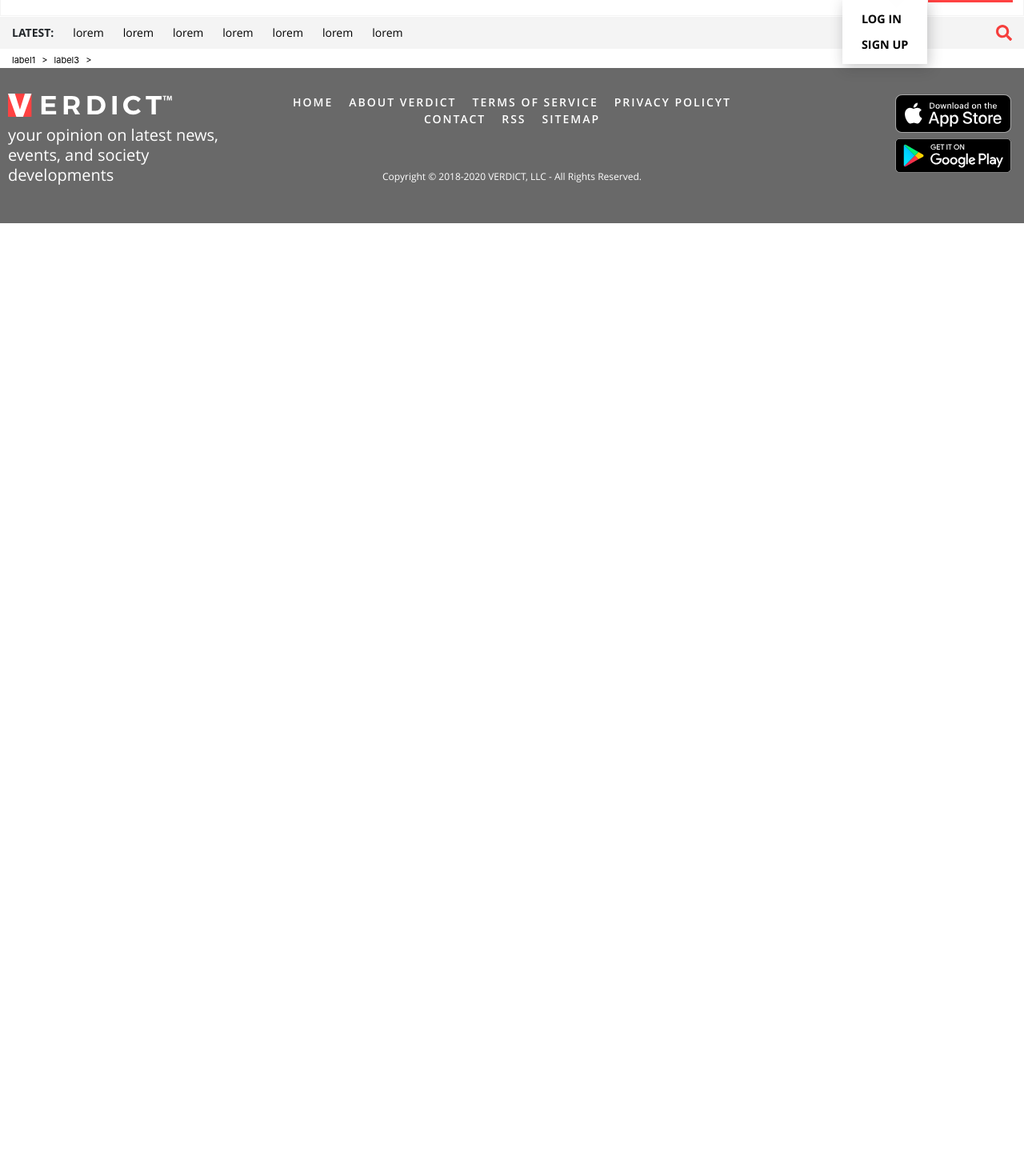
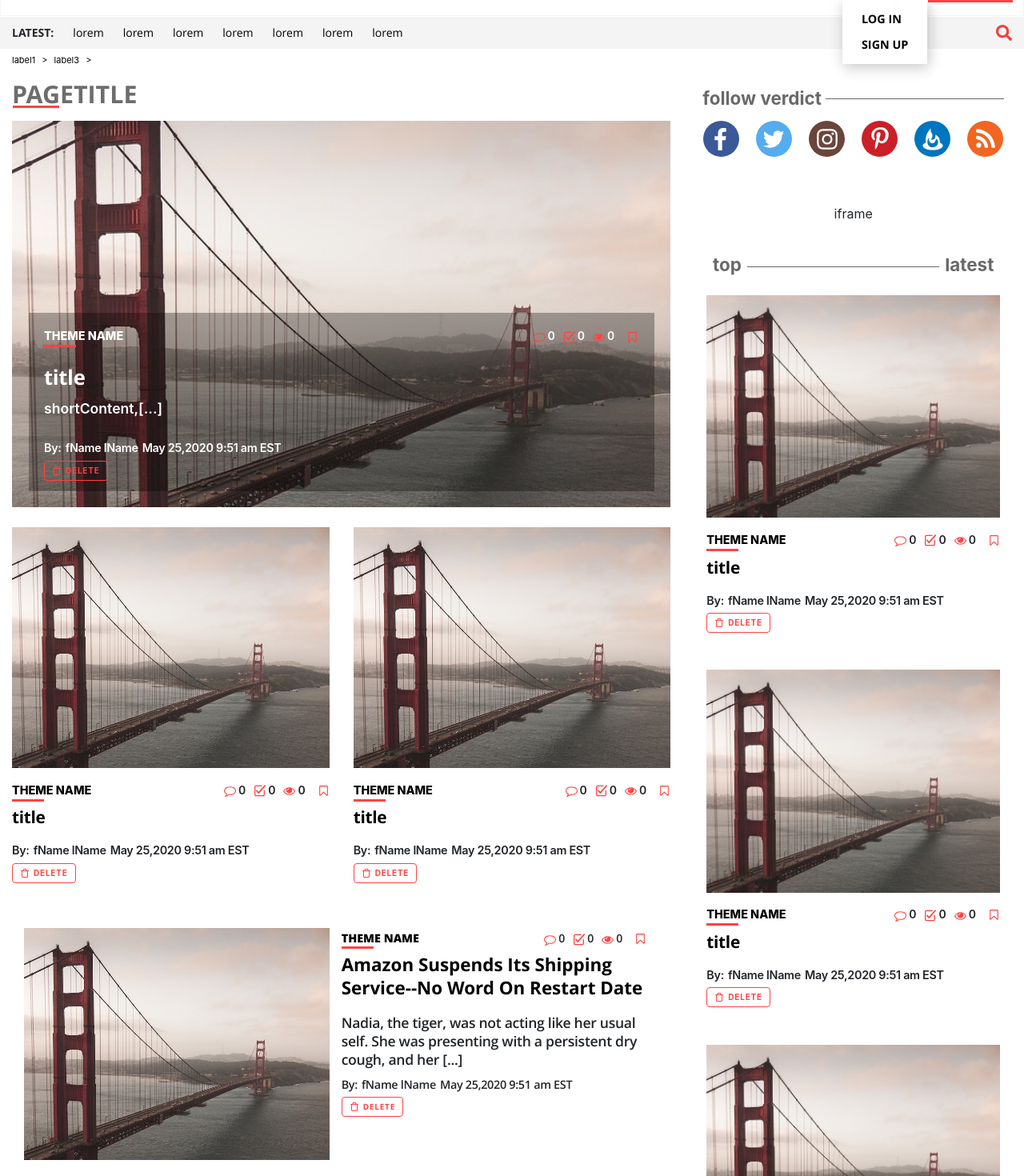
Before and after one commit to anton-wp/News, a Nuxt app: page /category-page in a window 1280 px wide. Shown: the part 51-1521 px from the top of the page at 80% size. Before the commit the page ends 800 px from the top, so only its background shows below. Built offline with nearby package versions, Linux system fonts and the light colour scheme.

Commit message:
add Category

```diff
--- a/components/news/GorizontalNewsCard.vue
+++ b/components/news/GorizontalNewsCard.vue
@@ -18,10 +18,10 @@
                 <a v-if="type === 'minimal-block'">Amazon Suspends Its Shipping Service--No Word On Restart Date</a>
               </h2>
             </div>
-            <div class="shortContent">
-              <p v-if="!background">shortContent,[...]</p>
+            <div v-if="shortContent" class="shortContent">
+              <p v-if="!background">The northern island of Hokkaido, off of Japan, acted swiftly during the early outbreak of COVID-19, as the officials [...]</p>
             </div>
-            <div v-if="type === 'full-block'" class="row wrapp">
+            <div v-if="type === 'full-block' && !shortContent" class="row wrapp">
               <span class="about-news">Nadia, the tiger, was not acting like her usual self.  She was presenting with a persistent dry cough, and her [...]</span>
             </div>
             <news-card-footer colorScheme="light" :pending="false" :showMarks="false" />
@@ -38,7 +38,8 @@ import NewsCardFooter from '~/components/news/NewsCardFooter'
 export default {
   props: {
     type: String,
-    background: Boolean
+    background: Boolean,
+    shortContent: Boolean
   },
   components: {
     NewsCardHeader,
--- /dev/null
+++ b/pages/category-page.vue
@@ -0,0 +1,174 @@
+<template>
+  <div class="policy-wrapper animation">
+    <div class="container">
+      <div class="row">
+        <div class="col-lg-8">
+          <div class="row">
+            <div class="col-12">
+              <h1 class="category-page-title">pageTitle</h1>
+            </div>
+          </div>
+          <div class="row">
+            <div class="col-12">
+              <top-news-card />
+            </div>
+            <div class="col-12 col-lg-6">
+              <default-news-card type="first-block" :padding="true" />
+            </div>
+            <div class="col-12 col-lg-6">
+              <default-news-card type="first-block" :padding="true" />
+            </div>
+            <div class="col-12">
+              <gorizontal-news-card type="full-block" :background="false" />
+            </div>
+            <div class="col-12">
+              <gorizontal-news-card type="full-block" :background="false" />
+            </div>
+            <div class="col-12">
+              <gorizontal-news-card type="full-block" :background="false" />
+            </div>
+            <div class="col-12">
+              <top-news-card />
+            </div>
+            <div class="col-12 col-lg-6">
+              <default-news-card type="first-block" :padding="true" />
+            </div>
+            <div class="col-12 col-lg-6">
+              <default-news-card type="first-block" :padding="true" />
+            </div>
+            <div class="col-12">
+              <gorizontal-news-card type="full-block" :background="false" />
+            </div>
+            <div class="col-12">
+              <gorizontal-news-card type="full-block" :background="false" />
+            </div>
+            <div class="col-12">
+              <gorizontal-news-card type="full-block" :background="false" />
+            </div>
+          </div>
+          <div class="container">
+            <div class="row">
+              <div class="col-12">
+                <div class="load-more-wrapper">
+                  <span>load more</span>
+                </div>
+              </div>
+            </div>
+          </div>
+        </div>
+        <div class="col-lg-4">
+          <div class="affix sticky-wrapper">
+            <div class="sticky">
+             <follow-block :posts="false" />
+            </div>
+          </div>
+        </div>
+      </div>
+    </div>
+  </div>
+</template>
+
+<script>
+import TopNewsCard from '~/components/news/TopNewsCard'
+import DefaultNewsCard from '~/components/news/DefaultNewsCard'
+import GorizontalNewsCard from '~/components/news/GorizontalNewsCard'
+import followBlock from '~/components/universal-components/followBlock'
+export default {
+  components: {
+    TopNewsCard,
+    DefaultNewsCard,
+    GorizontalNewsCard,
+    followBlock
+  }
+}
+</script>
+
+<style lang="scss" scoped>
+@import "../assets/utils/variables";
+@import "../assets/utils/colors";
+
+.animation {
+  animation: img 0.3s ease-in-out;
+
+  @keyframes img {
+    0% {
+      opacity: 0;
+    }
+
+    100% {
+      opacity: 1;
+    }
+  }
+}
+
+.policy-wrapper {
+  width: 100%;
+
+  .container {
+    max-width: $global-width;
+
+    .category-page-title {
+      text-transform: uppercase;
+      font-size: 1.9em;
+      margin: 0;
+      position: relative;
+      color: $dark-gray;
+      font-family: "Open Sans";
+      font-weight: bold;
+      text-size-adjust: 100%;
+      -webkit-box-direction: normal;
+      -webkit-font-smoothing: antialiased;
+      margin: 15px 15px 15px 0;
+
+      &:after {
+        content: '';
+        background-color: $primary_color;
+        height: 3px;
+        width: 1.9em;
+        position: absolute;
+        left: 0.04em;
+        bottom: 1px;
+      }
+    }
+  }
+}
+
+.load-more-wrapper {
+  margin-bottom: 3em;
+  text-align: center;
+  margin-top: 3em;
+
+  span {
+    position: relative;
+    font-size: .95rem;
+    padding: 1.15em 2.8em;
+    font-weight: 700;
+    text-transform: uppercase;
+    letter-spacing: .8px;
+    user-select: none;
+    border: 1px solid transparent;
+    border-radius: 0;
+    line-height: 1;
+    text-align: center;
+    cursor: pointer;
+    background-color: $primary_color;
+    color: $whiteFE;
+    transition: background-color .25s ease-out, color .25s ease-out;
+
+    &:hover {
+      background-color: $button-hover-background;
+    }
+
+    &:after {
+      content: "";
+      position: absolute;
+      height: 3px;
+      width: 30px;
+      left: 2.8em;
+      bottom: 0.8em;
+      background-color: rgba(255, 255, 255, 0.3);
+    }
+  }
+}
+
+</style>
```
